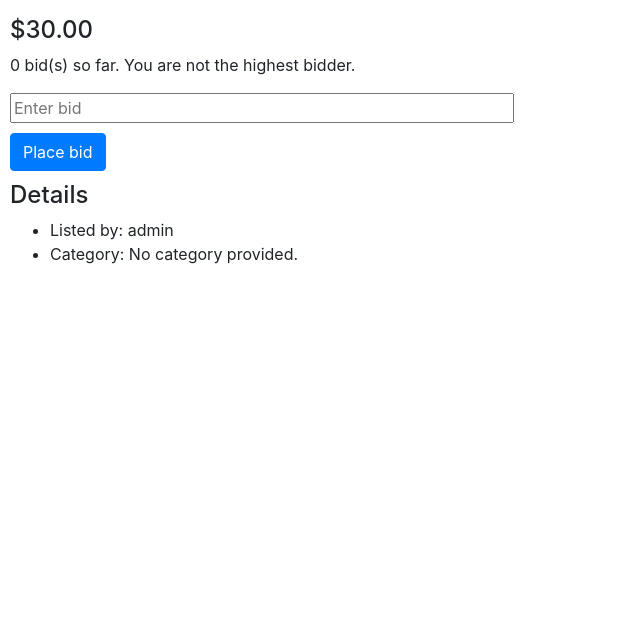
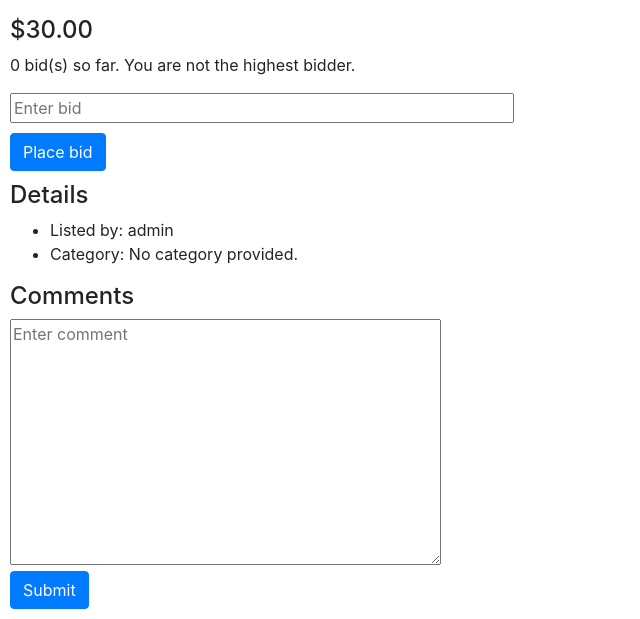
Before and after one commit to ajnipp/commerce, a Django app: page /listing/1 in a window 1280 px wide. Shown: the part 557-1176 px from the top of the page, without its empty margins (0-640 px from the left). Before the commit the page ends 821 px from the top, so only its background shows below. Run offline with Django 3.2, Linux system fonts and the light colour scheme; data comes from the database, SQL or seed files in the repository; both versions use the stored data as it was after the commit; some libraries are stand-ins or nearby versions.

Commit message:
comments section added

```diff
--- a/auctions/models.py
+++ b/auctions/models.py
@@ -35,3 +35,10 @@ class Bid(models.Model):
     amount = models.DecimalField(decimal_places=2, max_digits=10, validators=[validate_price])
     listing = models.ForeignKey(Listing, on_delete=models.CASCADE, related_name='bids')
     bidder = models.ForeignKey(User, on_delete=models.CASCADE, related_name='bids')
+
+class Comment(models.Model):
+    id = models.AutoField(primary_key=True)
+    content = models.CharField(max_length=500)
+    listing = models.ForeignKey(Listing, on_delete=models.CASCADE, related_name='comments')
+    author = models.ForeignKey(User, on_delete=models.CASCADE, related_name='comments')
+    timestamp = models.DateTimeField(auto_now_add=True) # Holds the timestamp for the listing's creation
--- a/auctions/static/auctions/styles.css
+++ b/auctions/static/auctions/styles.css
@@ -52,3 +52,10 @@ body {
     display: block;
     min-width: 40%;
 }
+.comment-header {
+    margin-bottom: 10px;
+}
+.comment-timestamp {
+    font-weight: 400;
+    font-size: 10px;
+}
--- a/auctions/templates/auctions/listing.html
+++ b/auctions/templates/auctions/listing.html
@@ -15,9 +15,10 @@ Listing | {{ listing.title }}
 </div>
 <div>
     {% if listing.image_url %}
-    <img src="{{ listing.image_url }}" alt="Picture of {{ listing.title }}"/>
+    <img src="{{ listing.image_url }}" alt="Picture of {{ listing.title }}" />
     {% else %}
-    <img class="no-image-icon" src="https://upload.wikimedia.org/wikipedia/commons/thumb/a/ac/No_image_available.svg/600px-No_image_available.svg.png">
+    <img class="no-image-icon"
+        src="https://upload.wikimedia.org/wikipedia/commons/thumb/a/ac/No_image_available.svg/600px-No_image_available.svg.png">
     {% endif %}
 </div>
 <p>{{ listing.description|default:"No description provided." }}</p>
@@ -25,12 +26,14 @@ Listing | {{ listing.title }}
     ${{ listing.price|stringformat:".2f" }}
 </h4>
 <div>
-    <p>{{ bid_count }} bid(s) so far. {% if is_highest_bidder %} You are the highest bidder {% else %} You are not the highest bidder. {% endif %}</p>
+    <p>{{ bid_count }} bid(s) so far. {% if is_highest_bidder %} You are the highest bidder {% else %} You are not the
+        highest bidder. {% endif %}</p>
     <form class="bid-form" action="{% url 'listing' listing.id %}" method="post">
         {% csrf_token %}
-        {% for field in form %}
-            {{ field }}
+        {% for field in bid_form %}
+        {{ field }}
         {% endfor %}
+        <input type="hidden" name="type" value="bid">
         <input class="btn btn-primary" type="submit" value="Place bid">
     </form>
 </div>
@@ -39,4 +42,26 @@ Listing | {{ listing.title }}
     <li>Listed by: {{ listing.owner.username }}</li>
     <li>Category: {{ category|default:"No category provided."}}</li>
 </ul>
+<h4>Comments</h4>
+<div id="comments-section">
+    {% for comment in comments %}
+    <div class="comment-block">
+        <div class="comment-header">
+            <strong>{{ comment.author }}</strong>
+            <div class="comment-timestamp"> {{ comment.timestamp }}</div>
+        </div>
+        <p>{{ comment.content }}</p>
+        <hr>
+    </div>
+    {% endfor %}
+    <form class="comment-form" action="{% url 'listing' listing.id %}" method="post">
+        {% csrf_token %}
+        {% for field in comment_form%}
+        {{ field }}
+        {% endfor %}
+        <input type="hidden" name="type" value="comment">
+        <br>
+        <input class="btn btn-primary" type="submit" value="Submit">
+    </form>
+</div>
 {% endblock %}
--- a/auctions/templates/auctions/watchlist.html
+++ b/auctions/templates/auctions/watchlist.html
@@ -1,7 +1,7 @@
 {% extends "auctions/layout.html" %}
 
 {% block title %}
-Watchlist
+Auctions | Watchlist
 {% endblock %}
 
 {% block body %}
--- a/auctions/views.py
+++ b/auctions/views.py
@@ -6,7 +6,7 @@ from django.urls import reverse
 from django import forms
 from django.utils.translation import gettext_lazy as _
 
-from .models import User, Listing, Bid
+from .models import User, Listing, Bid, Comment
 
 
 def index(request):
@@ -94,6 +94,13 @@ def add_listing(request):
         'form': ListingForm()
     })
 
+class CommentForm(forms.ModelForm):
+    class Meta:
+        model = Comment
+        fields = ['content']
+        widgets = {
+            'content':   forms.Textarea({'placeholder': 'Enter comment', 'class': 'comment-entry-box'})
+        }
 class BidForm(forms.ModelForm):
     class Meta:
         model = Bid
@@ -126,35 +133,58 @@ def listing(request, listing_id):
     else:
         is_highest_bidder = highest_bid.bidder == user
     category = listing.get_category_display()
+    comments = listing.comments.order_by('timestamp')
     if request.method == 'POST':
         if not user.is_authenticated:
             return HttpResponseRedirect(reverse('login'))
-        if user == listing.owner:
-            return HttpResponse('Cannot post bid as the owner!')
-        bid = Bid(listing=listing, bidder=user)
-        form = BidForm(request.POST, instance=bid)
-        if form.is_valid():
-            form.save()
-            listing.price = form.cleaned_data['amount']
-            listing.save(update_fields=['price'])
-        else:
-            return render(request, 'auctions/listing.html', {
-                'user': user,
-                'listing': listing,
-                'is_watching': is_watching,
-                'bid_count': bid_count,
-                'is_highest_bidder': is_highest_bidder,
-                'form': form,
-                'category': category
-            })
+        if request.POST['type'] == 'bid':
+            if user == listing.owner:
+                return HttpResponse('Cannot post bid as the owner!')
+            bid = Bid(listing=listing, bidder=user)
+            bid_form = BidForm(request.POST, instance=bid)
+            if bid_form.is_valid():
+                bid_form.save()
+                listing.price = bid_form.cleaned_data['amount']
+                listing.save(update_fields=['price'])
+            else:
+                return render(request, 'auctions/listing.html', {
+                    'user': user,
+                    'listing': listing,
+                    'is_watching': is_watching,
+                    'bid_count': bid_count,
+                    'is_highest_bidder': is_highest_bidder,
+                    'bid_form': bid_form,
+                    'comment_form': CommentForm(),
+                    'category': category,
+                    'comments': comments
+                })
+        elif request.POST['type'] == 'comment':
+            comment = Comment(author=user, listing=listing)
+            comment_form = CommentForm(request.POST, instance=comment)
+            if comment_form.is_valid():
+                comment_form.save()
+            else:
+                return render(request, 'auctions/listing.html', {
+                    'user': user,
+                    'listing': listing,
+                    'is_watching': is_watching,
+                    'bid_count': bid_count,
+                    'is_highest_bidder': is_highest_bidder,
+                    'bid_form': BidForm(),
+                    'comment_form': comment_form,
+                    'category': category,
+                    'comments': comments
+                })
     return render(request, 'auctions/listing.html', {
         'user': user,
         'listing': listing,
         'is_watching': is_watching,
         'bid_count': bid_count,
         'is_highest_bidder': is_highest_bidder,
-        'form': BidForm(),
-        'category': category
+        'bid_form': BidForm(),
+        'comment_form': CommentForm(),
+        'category': category,
+        'comments': comments
     })
 
 def categories(request):
```
Also changed, not shown: auctions/migrations/0009_comment.py (added), db.sqlite3.
